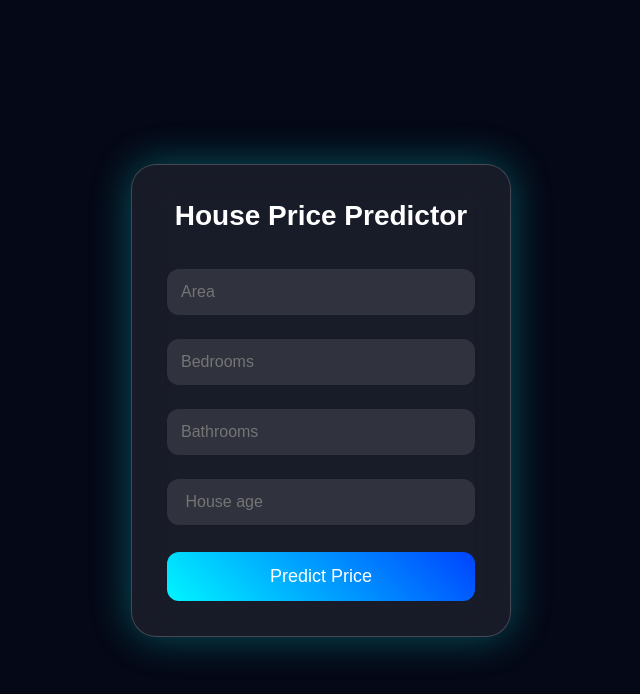
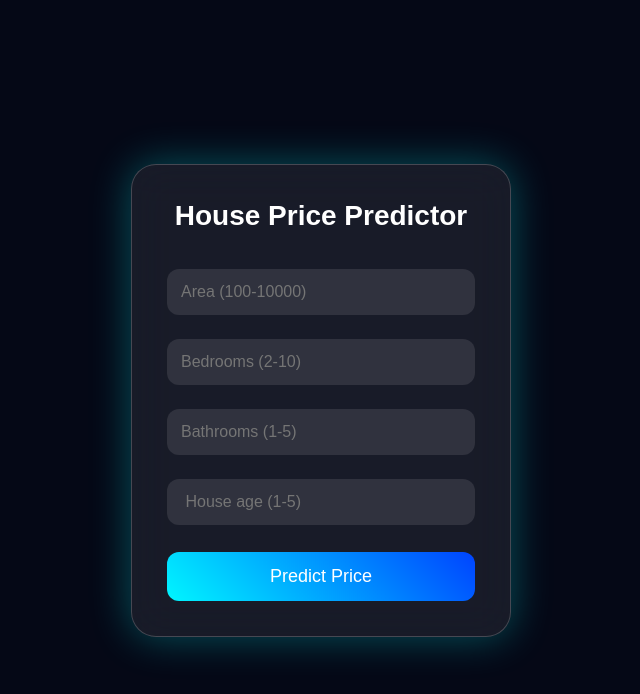
Before and after one commit to Kuwarjeet-salonia/House-Price-Prediction, a Flask app: page / in a window 1280 px wide. Shown: the top 694 px of the page, without its empty margins (319-959 px from the left). Run offline with Flask 3, Linux system fonts and the light colour scheme; parts of the project's set-up code (start-up, migrations or seed data) failed here and were passed over.

Commit message:
updated commit

```diff
--- a/templates/main.html
+++ b/templates/main.html
@@ -11,10 +11,10 @@
     <div class="card">
         <h1>House Price Predictor</h1>
         <form method="POST">
-            <input type="number" name="area" placeholder="Area" min="100" max="1000" required>
-            <input type="number" name="bedrooms" placeholder="Bedrooms" min="2" max="10" required>
-            <input type="number" name="bathrooms" placeholder="Bathrooms" min="1" max="5" required>
-            <input type="number" name="age" placeholder=" House age" min="1" max="5" required>
+            <input type="number" name="area" placeholder="Area (100-10000)" min="100" max="10000" required>
+            <input type="number" name="bedrooms" placeholder="Bedrooms (2-10) " min="2" max="10" required>
+            <input type="number" name="bathrooms" placeholder="Bathrooms (1-5)" min="1" max="5" required>
+            <input type="number" name="age" placeholder=" House age (1-5)" min="1" max="5" required>
             <button type="submit">Predict Price</button>
         </form>
         {% if prediction %}
```
